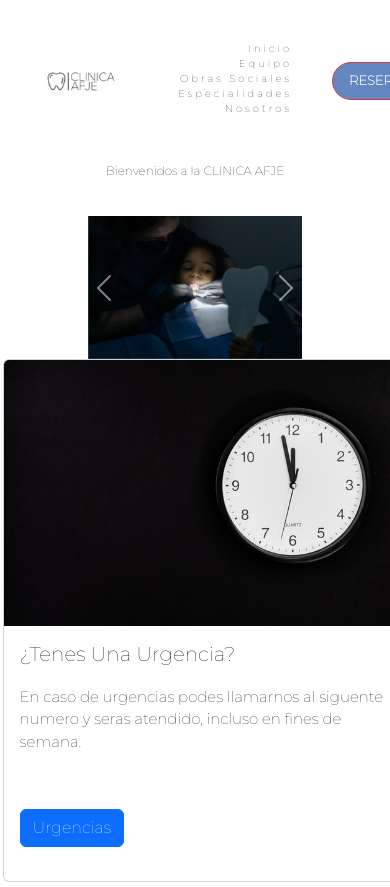
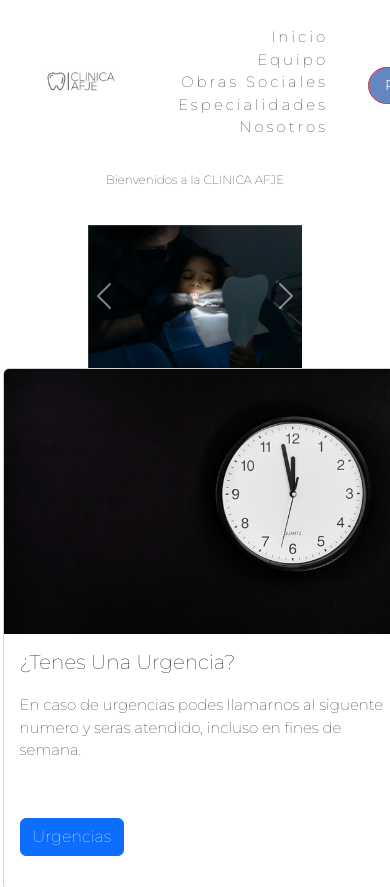
Before and after one commit to Rodrigogreco/ClinicaAFJE-Greco-EF, a website: page index.html in a window 390 px wide. Shown: the top 887 px of the page. Drawn offline with nearby package versions, Linux system fonts and the light colour scheme.

Commit message:
agregue algunos cambios a los media queris

```diff
--- a/scss/styles.scss
+++ b/scss/styles.scss
@@ -25,52 +25,33 @@ body {
 }
 
 /*Empieza Seccion Header del Index*/
-
     @import "Components/header";
-
 /*Fin Seccion Header del Index*/
 /*Empieza Seccion Bienvenidos a Clinica Index*/
-
     @import "Components/index";
-
 /* Fin Seccion Bienvenidos a Clinica index */
 /*Inicio seccion Main en Index*/
-
     @import "Components/index";
-
 /*Fin Seccion Main en Index*/
 /*Inicio seccion Footer*/
-
     @import "Components/footer";
-
 /*Fin de Seccion Footer*/
-
 /*Empieza Seccion Equipo*/
-
     @import "Components/Equipo";
-
 /*Fin Seccion Equipo*/
-
 /*Inicia Seccion Especialidades*/
-
     @import "Components/Especialidades";
-
-
 /*Fin Seccion Especialidades*/
 /*Inicio Seccion Obras Sociales*/
-
     @import "Components/ObrasSociales";
-
 /* Fin Seccion Obras Sociales */
 /* Inicio Seccion Nosotros */
-
     @import "Components/Nosotros";
-
 /* Fin Seccion Nosotros */
 /*Seccion Media Queris*/
 @media (max-width: 1050px) {
     .nav-right-section li a{
-        font-size: 10px;
+        font-size: 15px;
     }
     .barra-navegacion{
         width: 90%;
@@ -95,8 +76,10 @@ body {
     .div4 ul li{
         justify-content: center;
     }
+
 }
-@media (max-width: 715px){
+
+@media (max-width: 795px){
     .nav-right-section{
         flex-direction: column;
         li{
```
Also changed, not shown: css/style.css, 1 other file.
